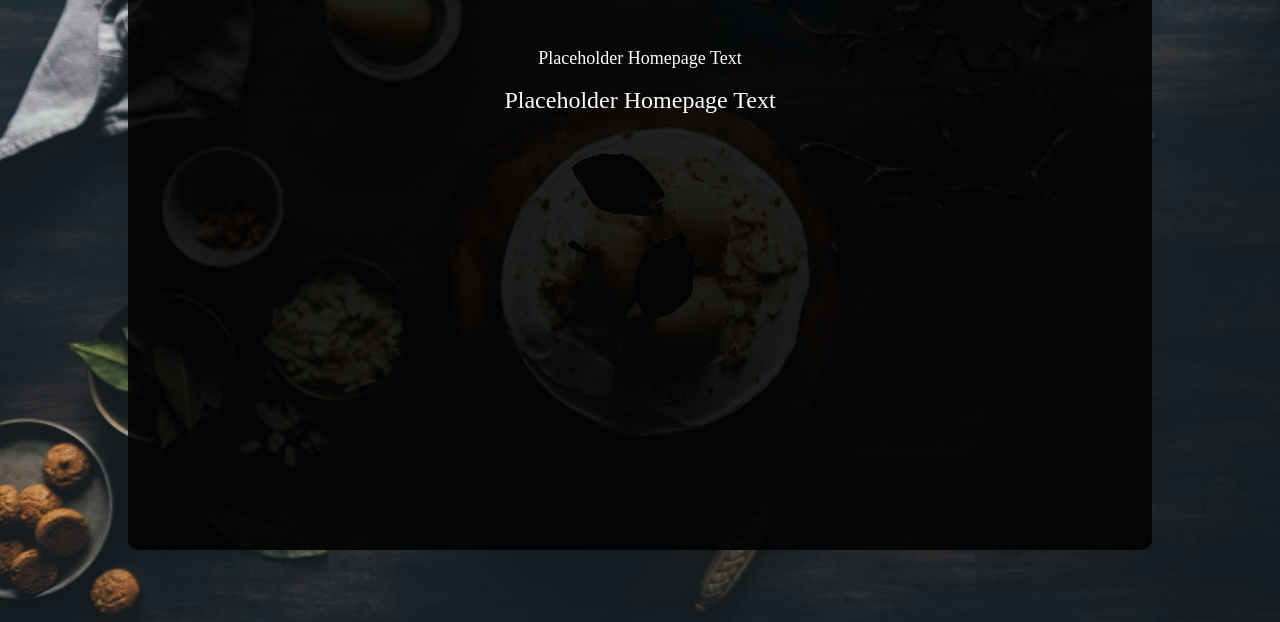
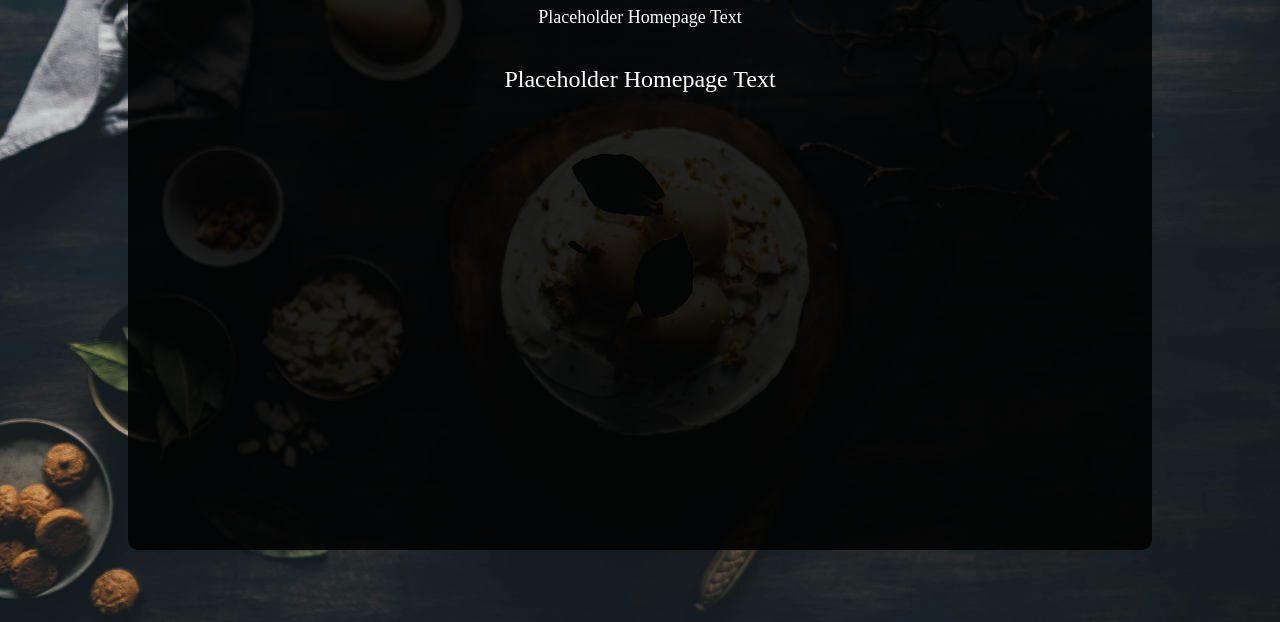
Before and after one commit to zlamprich-dev/RestaurantLandingPage, a website built with webpack: page src/home.html in a window 1280 px wide. Shown: the part 242-864 px from the top of the page. Built offline with nearby package versions, Linux system fonts and the light colour scheme; a web font is replaced by a local one.

Commit message:
Minor styling revisions for homePageCSS

```diff
--- a/src/css/homePageCSS.css
+++ b/src/css/homePageCSS.css
@@ -22,11 +22,11 @@
 #sloganContent {
     font-size: 18px;
     color: white;
-    margin-top: 5%;
+    margin-top: 10px;
 }
 
 #textContent {
     font-size: 24px;
     color: white;
-    margin-top: 0px;
+    margin-top: 20px;
 }
```
